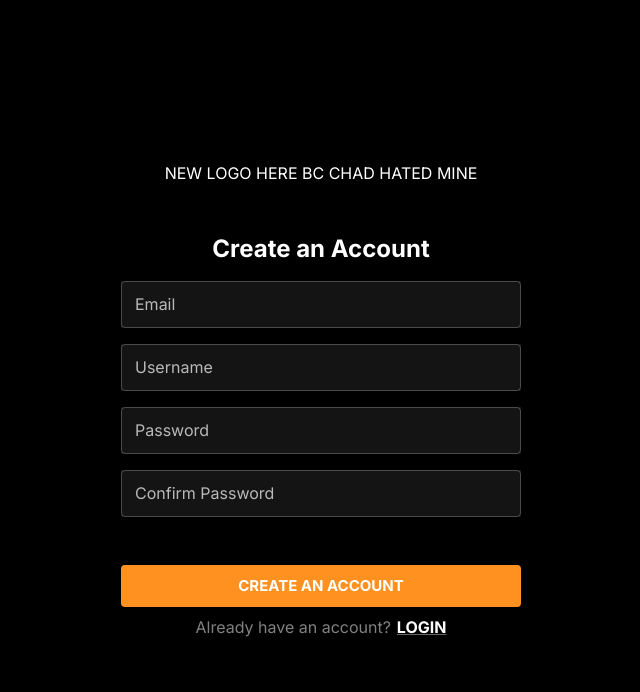
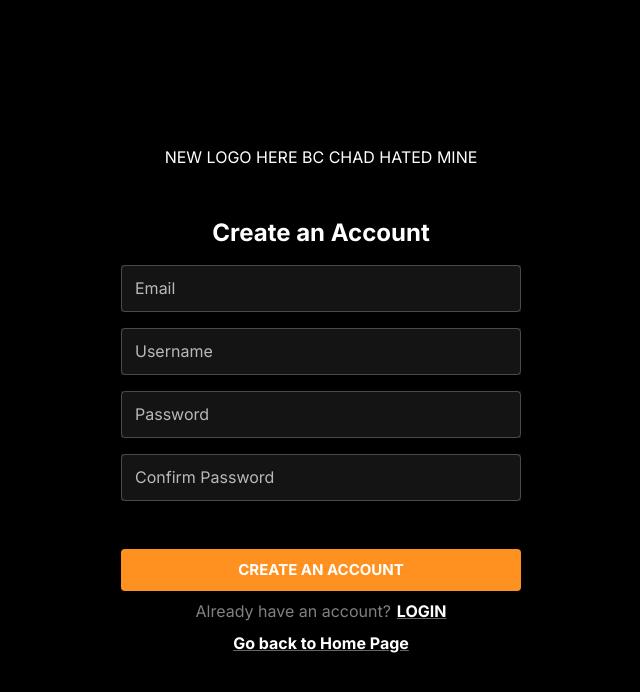
Before and after one commit to betzon/betzon, a Next.js app: page /signup in a window 1280 px wide. Shown: the top 692 px of the page, without its empty margins (319-959 px from the left). Built offline with nearby package versions, Linux system fonts and the light colour scheme.

Commit message:
tab fixes

```diff
--- a/src/app/(application)/login/page.js
+++ b/src/app/(application)/login/page.js
@@ -92,6 +92,10 @@ const Login = () => {
           </MUILink>
         </Box>
 
+        <MUILink color={theme.palette.neutral.main} href="/" sx={{ fontWeight: 700 }}>
+          Go back to Home Page
+        </MUILink>
+
       </Box>
 
     </Box>
--- a/src/app/(application)/signup/page.js
+++ b/src/app/(application)/signup/page.js
@@ -97,6 +97,10 @@ const SignUp = () => {
           </MUILink>
         </Box>
 
+        <MUILink color={theme.palette.neutral.main} href="/" sx={{ fontWeight: 700 }}>
+          Go back to Home Page
+        </MUILink>
+
       </Box>
 
     </Box>
--- a/src/app/components/navigation/main-navigation.js
+++ b/src/app/components/navigation/main-navigation.js
@@ -53,7 +53,7 @@ const MainNavigation = () => {
     };
 
     return (
-        <AppBar position="fixed">
+        <AppBar position="fixed" sx={{ background: 'black' }}>
             <MenuMobileDropDown toggle={toggleMobileMenu} toggleDrawer={toggleDrawer} />
             <Container maxWidth="xl" sx={{
                 backgroundColor: "#000000"
--- a/src/app/layout.js
+++ b/src/app/layout.js
@@ -6,7 +6,7 @@ export default function RootLayout(props) {
     <html lang="en">
       <head>
         <meta charSet="utf-8" />
-        <title>Your App Title</title>
+        <title>Betzon</title>
         <link href='https://fonts.googleapis.com/css2?family=Inter:wght@400;500;600;700&display=swap' rel='stylesheet' />
       </head>
       <body>
```
